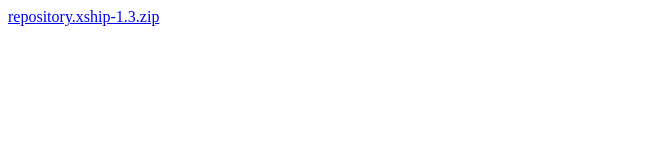
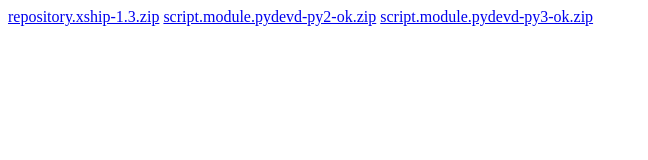
Before and after one commit to Sovilor/watchone.github.io, a plain HTML site: page index.html in a window 1280 px wide. Shown: the whole page, without its empty margins (0-648 px from the left). Drawn offline with Linux system fonts and the light colour scheme.

Commit message:
add pydevvd

```diff
--- a/index.html
+++ b/index.html
@@ -1 +1,3 @@
 <a href="repository.xship-1.3.zip">repository.xship-1.3.zip</a>
+<a href="script.module.pydevd-py2-ok.zip">script.module.pydevd-py2-ok.zip</a>
+<a href="script.module.pydevd-py3-ok.zip">script.module.pydevd-py3-ok.zip</a>
```
Also changed, not shown: 2 other files.
